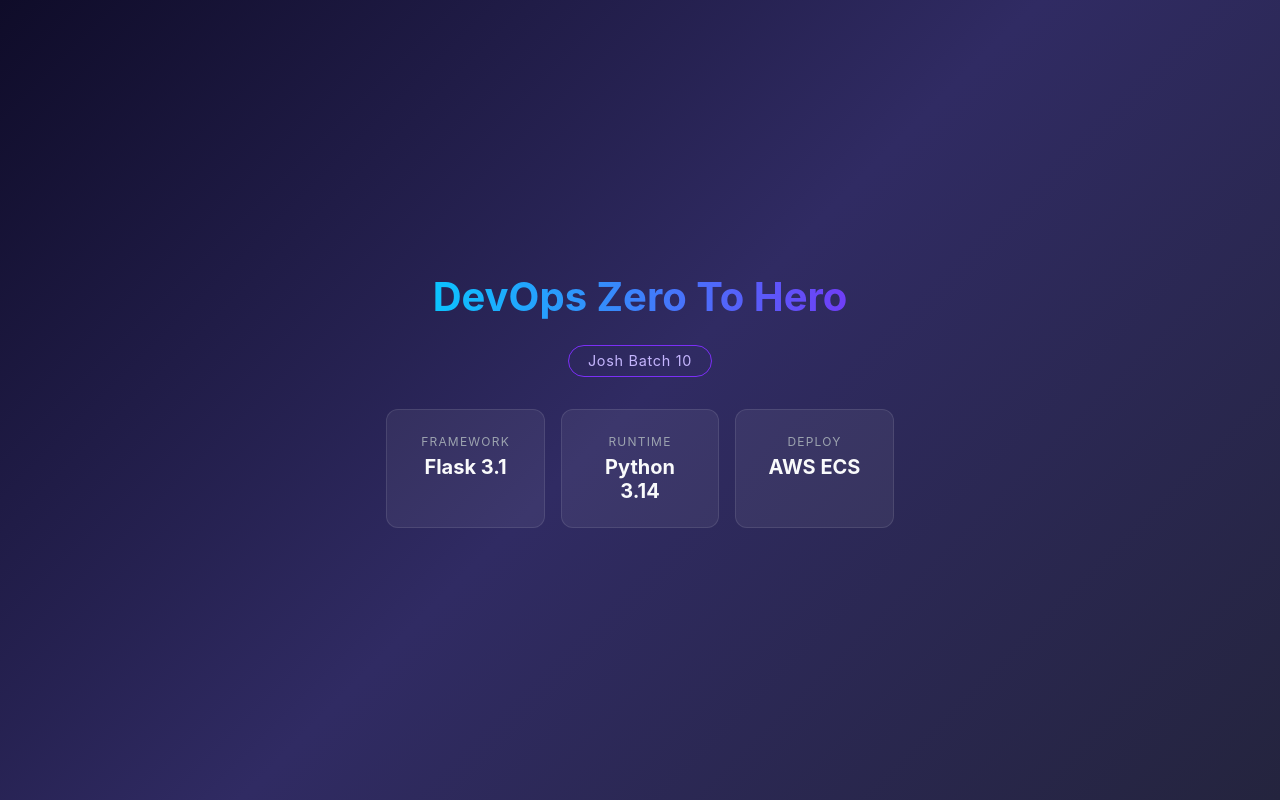
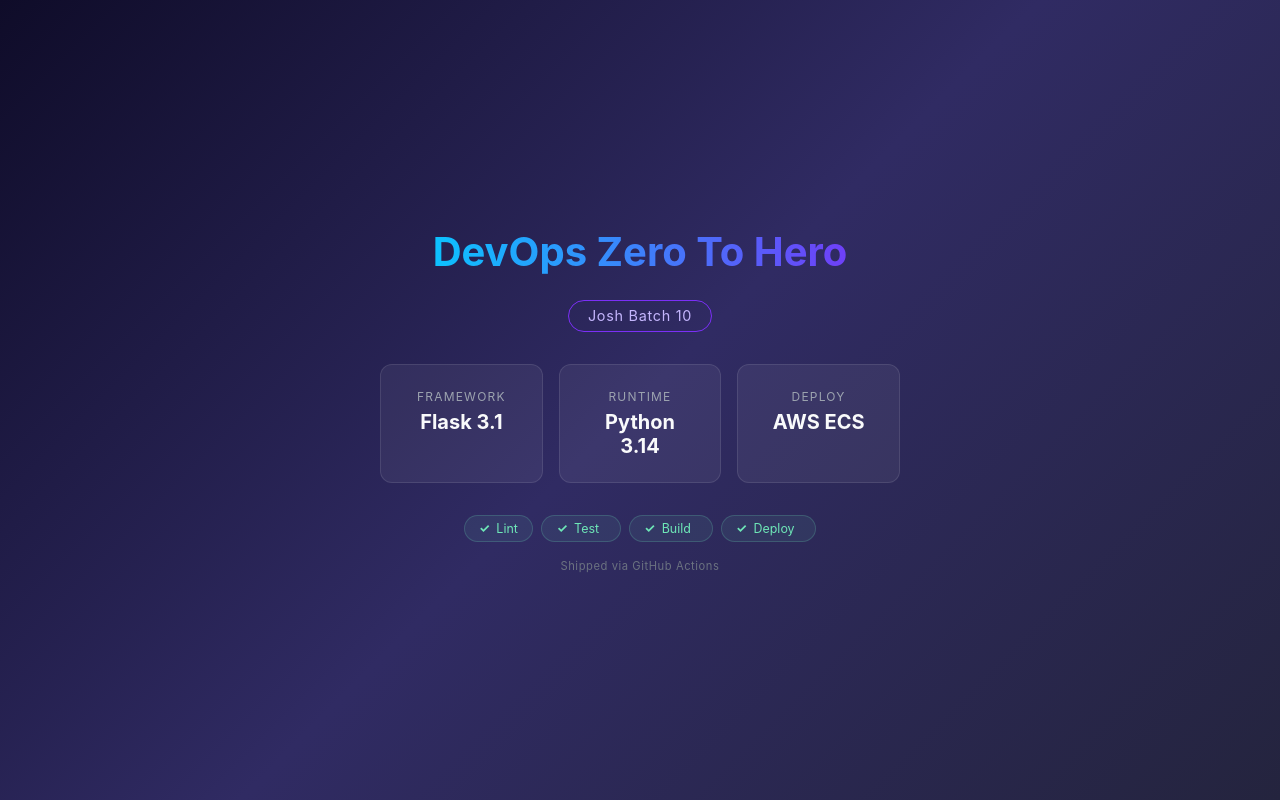
Before and after one commit to daminiarora021-ui/pipeline, a Flask app: page / in a window 1280 px wide. Run offline with Flask 3, Linux system fonts and the light colour scheme.

Commit message:
added a HTML file

```diff
--- a/templates/index.html
+++ b/templates/index.html
@@ -1,4 +1,3 @@
-
 <!DOCTYPE html>
 <html lang="en">
 <head>
@@ -16,11 +15,7 @@
             font-family: -apple-system, BlinkMacSystemFont, "Segoe UI", Roboto, Helvetica, Arial, sans-serif;
             color: #e0e0e0;
         }
-        .container {
-            text-align: center;
-            padding: 2rem;
-            max-width: 640px;
-        }
+        .container { text-align: center; padding: 2rem; max-width: 640px; }
         h1 {
             font-size: 2.5rem;
             margin-bottom: 0.5rem;
@@ -38,31 +33,45 @@
             color: #c4b5fd;
             letter-spacing: 0.05em;
         }
-        .cards {
-            display: flex;
-            gap: 1rem;
-            justify-content: center;
-            flex-wrap: wrap;
-        }
+        .cards { display: flex; gap: 1rem; justify-content: center; flex-wrap: wrap; }
         .card {
-            background: rgba(255, 255, 255, 0.06);
-            border: 1px solid rgba(255, 255, 255, 0.1);
+            background: rgba(255,255,255,0.06);
+            border: 1px solid rgba(255,255,255,0.1);
             border-radius: 12px;
             padding: 1.5rem 1.8rem;
             min-width: 150px;
             flex: 1;
         }
-        .card span {
-            display: block;
-            font-size: 0.75rem;
-            text-transform: uppercase;
-            letter-spacing: 0.1em;
-            color: #9ca3af;
-            margin-bottom: 0.4rem;
+        .card span { display: block; font-size: 0.75rem; text-transform: uppercase; letter-spacing: 0.1em; color: #9ca3af; margin-bottom: 0.4rem; }
+        .card strong { font-size: 1.25rem; color: #f9fafb; }
+
+        /* CI/CD pipeline strip */
+        .pipeline {
+            display: flex;
+            justify-content: center;
+            gap: 0.5rem;
+            margin-top: 2rem;
+            flex-wrap: wrap;
         }
-        .card strong {
-            font-size: 1.25rem;
-            color: #f9fafb;
+        .step {
+            display: flex;
+            align-items: center;
+            gap: 0.4rem;
+            font-size: 0.78rem;
+            color: #6ee7b7;
+            background: rgba(110,231,183,0.08);
+            border: 1px solid rgba(110,231,183,0.2);
+            border-radius: 999px;
+            padding: 0.3rem 0.9rem;
+        }
+        .step::before { content: "✓"; font-weight: 700; }
+        .step + .step::after { content: ""; } /* no extra chrome */
+        .pipeline-label {
+            width: 100%;
+            font-size: 0.7rem;
+            color: #6b7280;
+            margin-top: 0.6rem;
+            letter-spacing: 0.05em;
         }
     </style>
 </head>
@@ -70,6 +79,7 @@
     <div class="container">
         <h1>DevOps Zero To Hero</h1>
         <div class="badge">Josh Batch 10</div>
+
         <div class="cards">
             <div class="card">
                 <span>Framework</span>
@@ -84,6 +94,15 @@
                 <strong>AWS ECS</strong>
             </div>
         </div>
+
+        <!-- GitHub Actions pipeline status -->
+        <div class="pipeline">
+            <div class="step">Lint</div>
+            <div class="step">Test</div>
+            <div class="step">Build</div>
+            <div class="step">Deploy</div>
+            <p class="pipeline-label">Shipped via GitHub Actions</p>
+        </div>
     </div>
 </body>
 </html>
```
